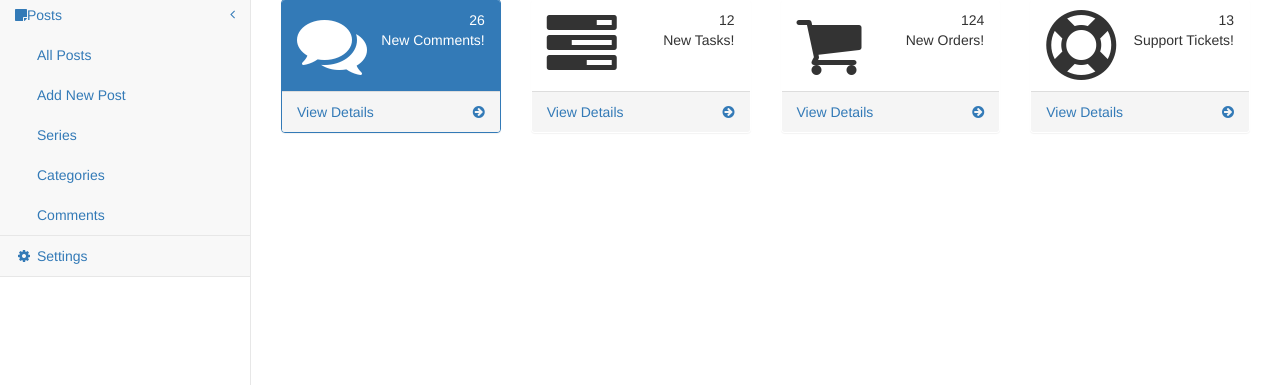
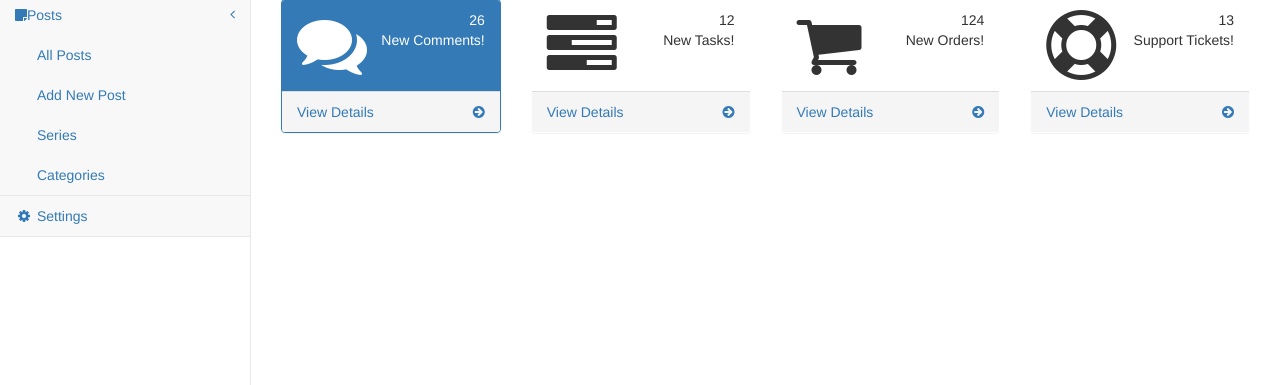
Before and after one commit to sainthkh/morningglory, a Django app: page /admin/ in a window 1280 px wide. Shown: the part 162-547 px from the top of the page. Run offline with Django 3.2, Linux system fonts and the light colour scheme; style sheets or scripts are compiled from the project's sources; parts of the project's set-up code (start-up, migrations or seed data) failed here and were passed over; some libraries are stand-ins or nearby versions.

Commit message:
Removed unnecessary link.

```diff
--- a/morningglory/blog/templates/blog-admin/base.html
+++ b/morningglory/blog/templates/blog-admin/base.html
@@ -162,7 +162,6 @@
 								<li><a href="{% url 'blog:write-new-post' %}">Add New Post</a></li>
 								<li><a href="{% url 'blog:admin-series' %}">Series</a></li>
 								<li><a href="{% url 'blog:admin-categories' %}">Categories</a></li>
-								<li><a href="{% url 'blog:admin-comments' %}">Comments</a></li>
 							</ul>
 							<!-- /.nav-second-level -->
 						</li>
```
